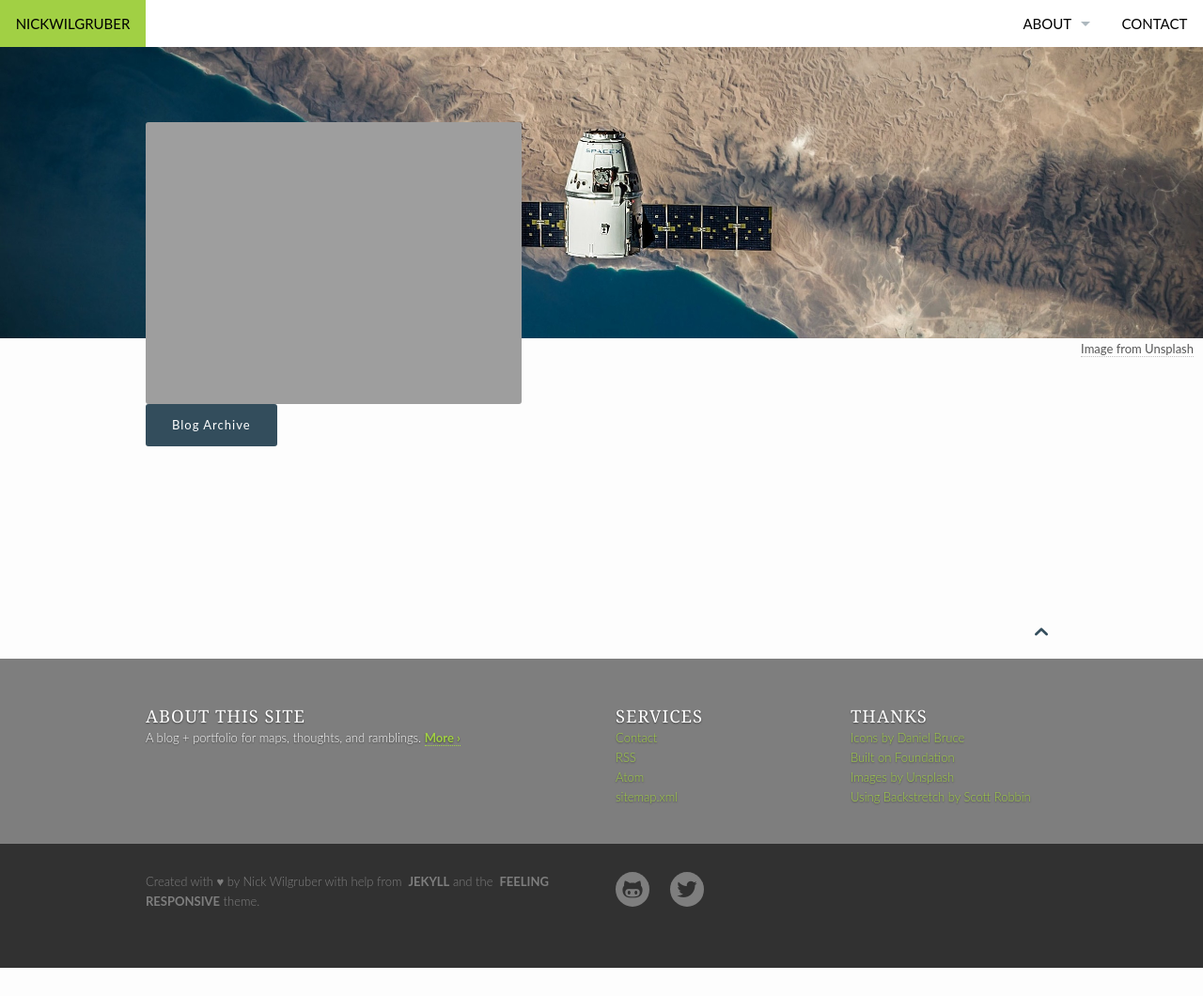
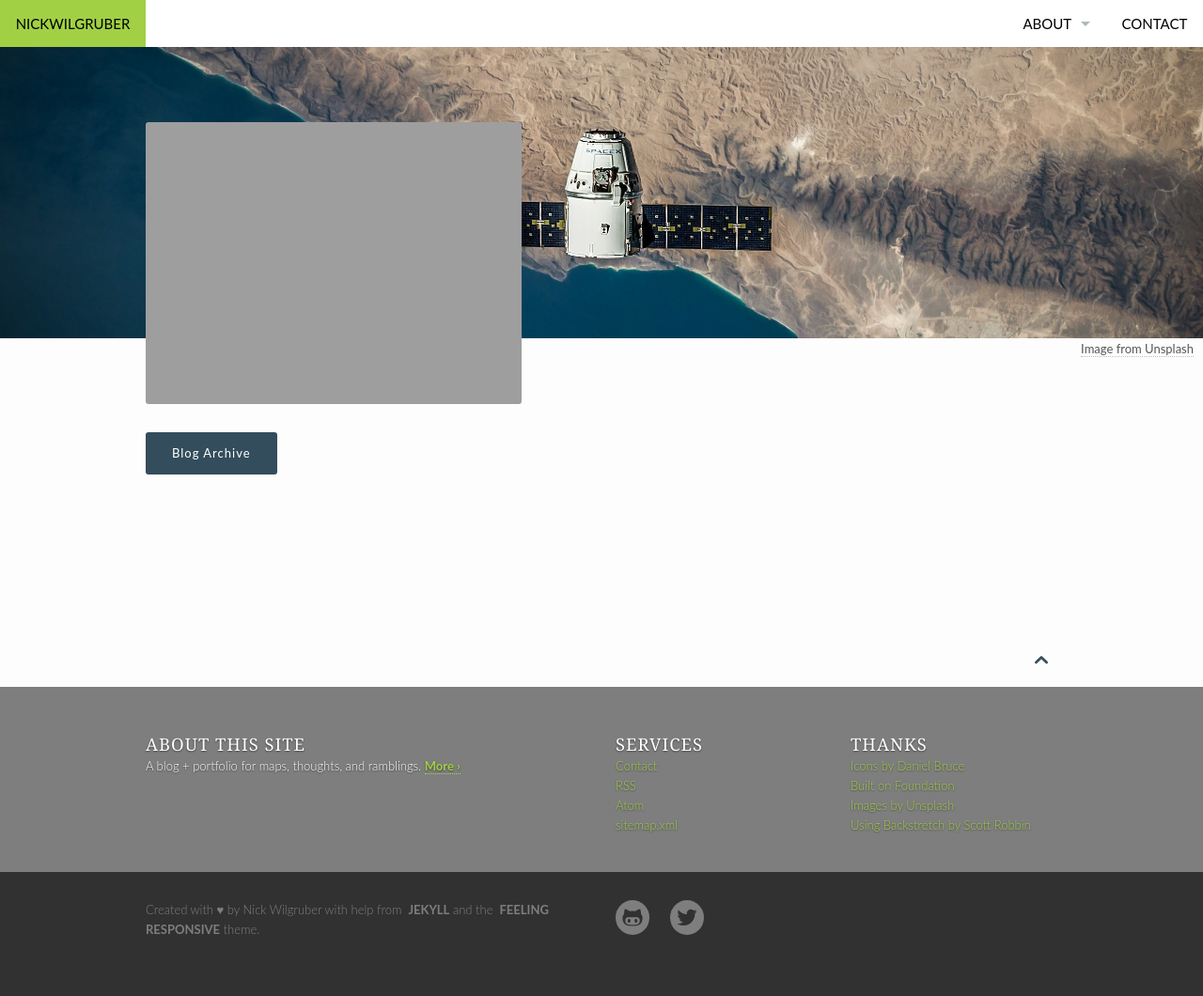
Before and after one commit to wontgruber/wontgruber.github.io, a Jekyll site: the page built from pages/pages-root-folder/index.md, in a window 1280 px wide. Shown: the whole page at 94% size. Built offline with Jekyll 4.4.1, drawn with Linux system fonts in a browser that asks for light colours; before the commit the page ends 1030 px from its top, so only the background shows below that.

Commit message:
Update blog-fullwidth.html

```diff
--- a/_layouts/blog-fullwidth.html
+++ b/_layouts/blog-fullwidth.html
@@ -16,8 +16,8 @@ format: blog-fullwidth
 {% endif %}
 
 
-<div class="row t30">
-	<div class="medium-8 columns">
+<div class="row">
+	<div class="medium-8 columns t30">
     {% include _pagination.html %}
-	</div><!-- /.medium-12.columns -->
+	</div><!-- /.medium-8.columns -->
 </div><!-- /.row -->
```
